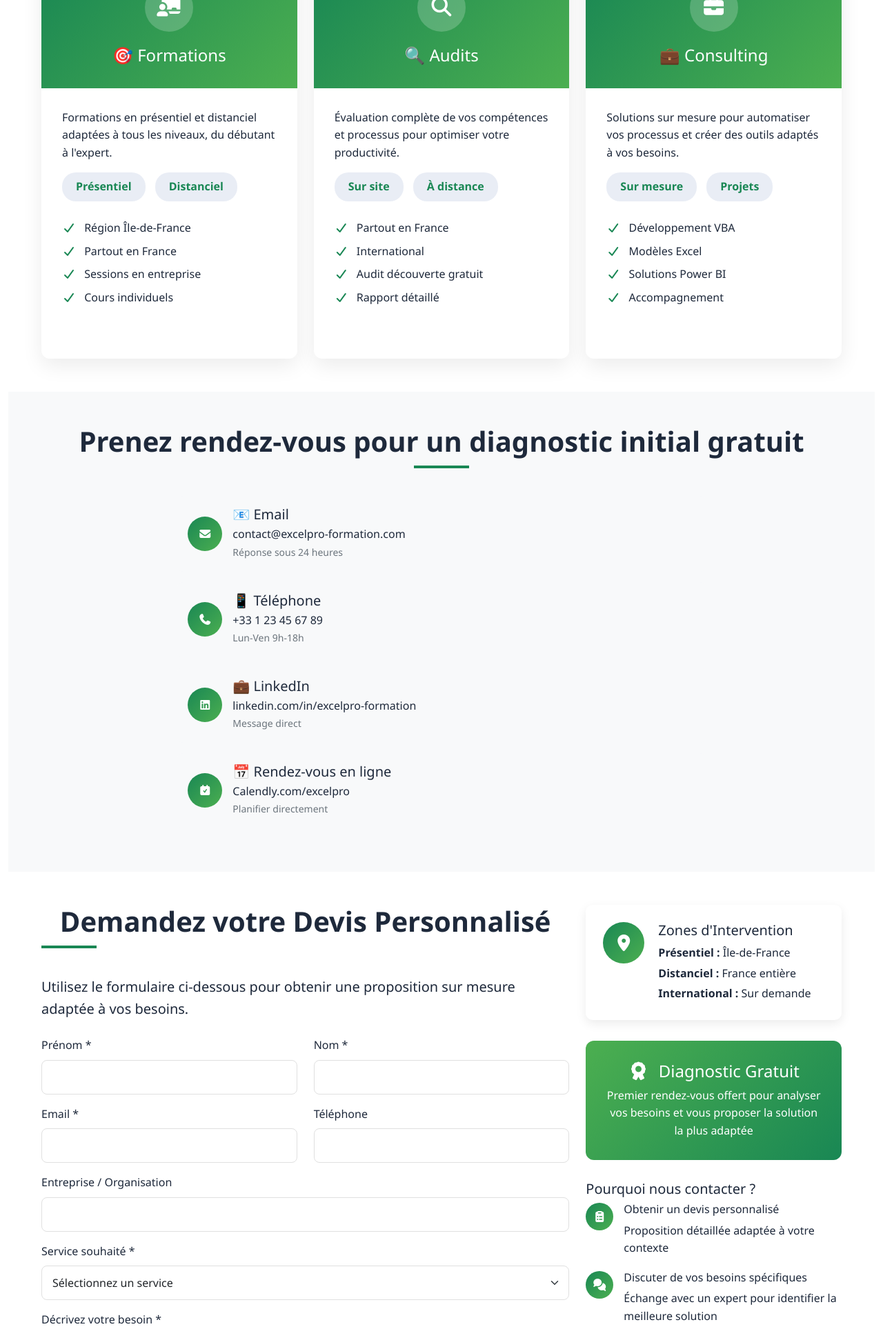
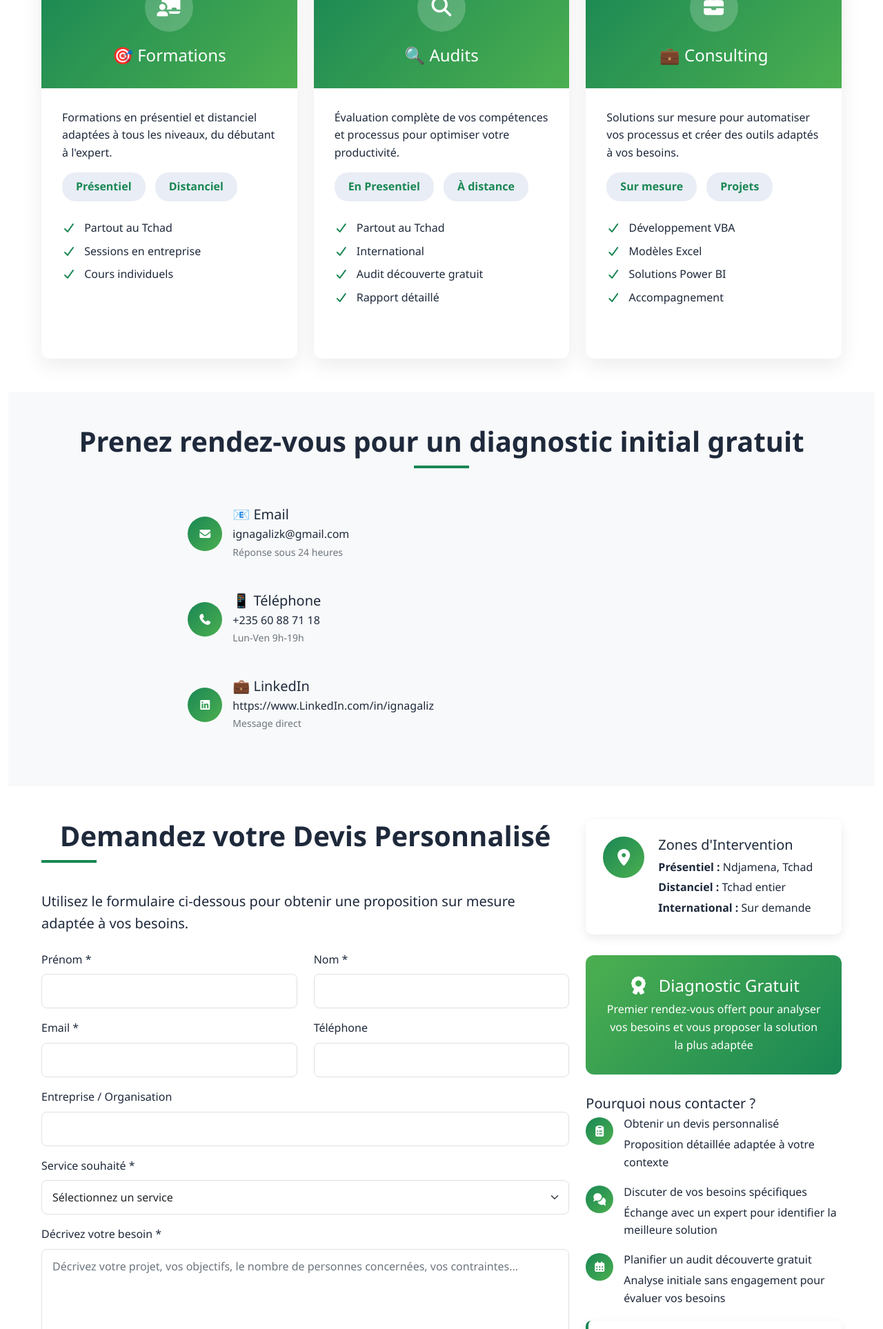
Before and after one commit to Epechastifol/portfeuil, a Django app: a page that uses templates/portfolio/contacts_devis.html in a window 1280 px wide. Shown: the part 863-2790 px from the top of the page at 69% size. Run offline with Django 5.2, Linux system fonts and the light colour scheme; some libraries are stand-ins or nearby versions.

Commit message:
modif et updated

```diff
--- a/templates/portfolio/contacts_devis.html
+++ b/templates/portfolio/contacts_devis.html
@@ -41,8 +41,7 @@
                             <span class="service-badge">Distanciel</span>
                         </div>
                         <ul class="list-unstyled">
-                            <li class="mb-2"><i class="fas fa-check text-success me-2"></i> Région Île-de-France</li>
-                            <li class="mb-2"><i class="fas fa-check text-success me-2"></i> Partout en France</li>
+                            <li class="mb-2"><i class="fas fa-check text-success me-2"></i> Partout au Tchad</li>
                             <li class="mb-2"><i class="fas fa-check text-success me-2"></i> Sessions en entreprise</li>
                             <li class="mb-2"><i class="fas fa-check text-success me-2"></i> Cours individuels</li>
                         </ul>
@@ -61,11 +60,11 @@
                     <div class="contact-body">
                         <p>Évaluation complète de vos compétences et processus pour optimiser votre productivité.</p>
                         <div class="mb-3">
-                            <span class="service-badge">Sur site</span>
+                            <span class="service-badge">En Presentiel</span>
                             <span class="service-badge">À distance</span>
                         </div>
                         <ul class="list-unstyled">
-                            <li class="mb-2"><i class="fas fa-check text-success me-2"></i> Partout en France</li>
+                            <li class="mb-2"><i class="fas fa-check text-success me-2"></i> Partout au Tchad</li>
                             <li class="mb-2"><i class="fas fa-check text-success me-2"></i> International</li>
                             <li class="mb-2"><i class="fas fa-check text-success me-2"></i> Audit découverte gratuit</li>
                             <li class="mb-2"><i class="fas fa-check text-success me-2"></i> Rapport détaillé</li>
@@ -114,7 +113,7 @@
                     </div>
                     <div>
                         <h5 class="mb-1">📧 Email</h5>
-                        <p class="mb-0">contact@excelpro-formation.com</p>
+                        <p class="mb-0">ignagalizk@gmail.com</p>
                         <small class="text-muted">Réponse sous 24 heures</small>
                     </div>
                 </div>
@@ -125,8 +124,8 @@
                     </div>
                     <div>
                         <h5 class="mb-1">📱 Téléphone</h5>
-                        <p class="mb-0">+33 1 23 45 67 89</p>
-                        <small class="text-muted">Lun-Ven 9h-18h</small>
+                        <p class="mb-0">+235 60 88 71 18</p>
+                        <small class="text-muted">Lun-Ven 9h-19h</small>
                     </div>
                 </div>
 
@@ -136,19 +135,8 @@
                     </div>
                     <div>
                         <h5 class="mb-1">💼 LinkedIn</h5>
-                        <p class="mb-0">linkedin.com/in/excelpro-formation</p>
+                        <p class="mb-0">https://www.LinkedIn.com/in/ignagaliz</p>
                         <small class="text-muted">Message direct</small>
-                    </div>
-                </div>
-
-                <div class="contact-method">
-                    <div class="contact-method-icon">
-                        <i class="fas fa-calendar-check"></i>
-                    </div>
-                    <div>
-                        <h5 class="mb-1">📅 Rendez-vous en ligne</h5>
-                        <p class="mb-0">Calendly.com/excelpro</p>
-                        <small class="text-muted">Planifier directement</small>
                     </div>
                 </div>
             </div>
@@ -239,8 +227,8 @@
                     </div>
                     <div>
                         <h5>Zones d'Intervention</h5>
-                        <p class="mb-1"><strong>Présentiel :</strong> Île-de-France</p>
-                        <p class="mb-1"><strong>Distanciel :</strong> France entière</p>
+                        <p class="mb-1"><strong>Présentiel :</strong> Ndjamena, Tchad</p>
+                        <p class="mb-1"><strong>Distanciel :</strong> Tchad entier</p>
                         <p class="mb-0"><strong>International :</strong> Sur demande</p>
                     </div>
                 </div>
@@ -291,18 +279,5 @@
     </div>
 </section>
 
-<!-- CTA Section -->
-<section class="py-5 bg-light text-center">
-    <div class="container">
-        <h3 class="mb-4">Vous avez un projet urgent ?</h3>
-        <p class="lead mb-4">Contactez-nous directement par téléphone pour une réponse immédiate</p>
-        <a href="tel:+33123456789" class="btn btn-custom btn-lg px-5 me-3">
-            <i class="fas fa-phone me-2"></i>Nous Appeler
-        </a>
-        <a href="mailto:contact@excelpro-formation.com" class="btn btn-outline-success btn-lg px-5">
-            <i class="fas fa-envelope me-2"></i>Envoyer un Email
-        </a>
-    </div>
-</section>
 
 {% endblock %}
```
